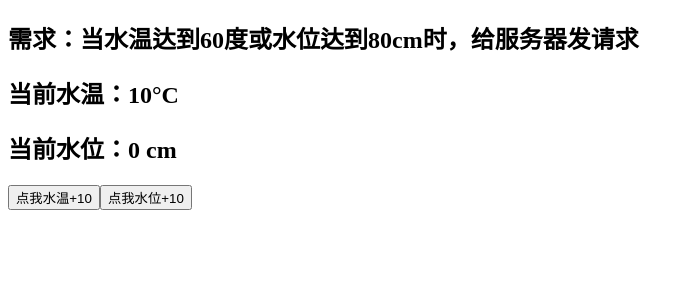
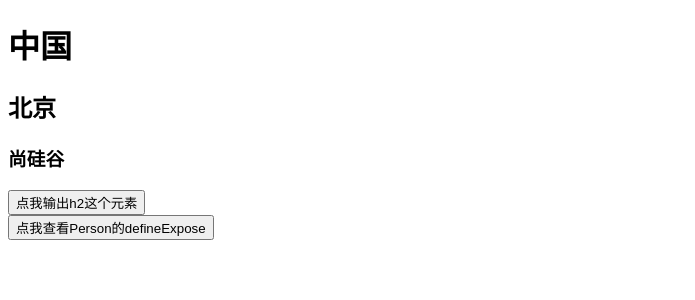
Before and after one commit to recursionBlack/vue3Learn2, a Vue app in the folder hello_vue3/: page / in a window 1280 px wide. Shown: the top 300 px of the page, without its empty margins (0-695 px from the left). Built offline with nearby package versions, Linux system fonts and the light colour scheme; the HTML template or start-up script is replaced by a standard one.

Commit message:
23,标签的ref属性

```diff
--- a/hello_vue3/src/App.vue
+++ b/hello_vue3/src/App.vue
@@ -1,11 +1,21 @@
 <template>
   <!-- html -->
-  <Person />
+  <Person ref="ren" />
+  <button @click="showLog">点我查看Person的defineExpose</button>
 </template>
 
 <script lang="ts" setup>
 // js或ts
 import Person from './components/Person.vue'
+import { ref } from 'vue'
+
+// 定义ref对象，获取组件标签，进行操控
+let ren = ref()
+
+// 组件标签也能通过ref进行操控，但要显示的数据，必须是子组件主动暴露给父组件的
+const showLog = () => {
+  console.log(ren.value)
+}
 </script>
 
 <style>
--- a/hello_vue3/src/components/Person.vue
+++ b/hello_vue3/src/components/Person.vue
@@ -1,33 +1,26 @@
 <template>
   <div class="person">
-    <h2>需求：当水温达到60度或水位达到80cm时，给服务器发请求</h2>
-    <h2>当前水温：{{ temp }}°C</h2>
-    <h2>当前水位：{{ height }} cm</h2>
-    <button @click="changeTemp">点我水温+10</button>
-    <button @click="changeHeight">点我水位+10</button>
+    <h1>中国</h1>
+    <h2 ref="title2">北京</h2>
+    <h3>尚硅谷</h3>
+    <button @click="showLog">点我输出h2这个元素</button>
   </div>
 </template>
 
 <script setup lang="ts">
-import { watchEffect, ref } from 'vue'
+import { ref } from 'vue'
 
-let temp = ref(10)
-let height = ref(0)
+// 创建一个title2用于存储ref标记的内容
+// 操控原生的html DOM标签
+let title2 = ref()
 
-const changeTemp = () => {
-  temp.value += 10
+let a = ref(0)
+let b = ref(10)
+let c = ref(77)
+
+const showLog = () => {
+  console.log(title2.value)
 }
 
-const changeHeight = () => {
-  height.value += 10
-}
-// watchEffect与watch相比，watch需要亲口告诉它，需要监视谁，
-// 而watchEffect会自动分析，回调内使用了哪些响应式，自动的进行监视
-// 防止回调的函数体过大，要监视的数据太多，手写着麻烦
-// 而且watchEffect会自动触发一次，类似于immediate
-watchEffect(() => {
-  if (temp.value > 60 || height.value > 80) {
-    console.log('给服务器自动发送请求')
-  }
-})
+defineExpose({ a, b })
 </script>
```
